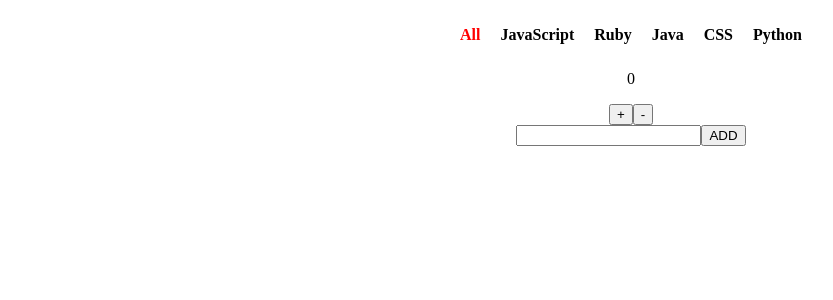
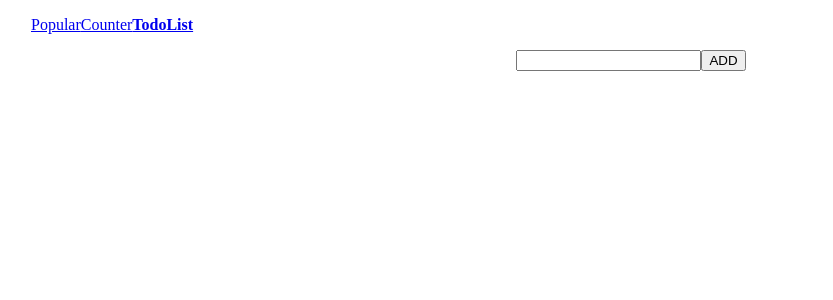
Before and after one commit to joeybuenosdias/popular, a React (Create React App) app: page /todolist in a window 1280 px wide. Shown: the top 300 px of the page, without its empty margins (9-842 px from the left). Built offline with nearby package versions, Linux system fonts and the light colour scheme.

Commit message:
added navbar and implemented rr

```diff
--- a/package.json
+++ b/package.json
@@ -4,7 +4,8 @@
   "private": true,
   "dependencies": {
     "react": "^15.6.1",
-    "react-dom": "^15.6.1"
+    "react-dom": "^15.6.1",
+    "react-router-dom": "^4.2.2"
   },
   "devDependencies": {
     "react-scripts": "1.0.11"
--- a/src/App.js
+++ b/src/App.js
@@ -1,17 +1,22 @@
 import React, { Component } from 'react';
 import './App.css';
+import Nav from './components/Nav';
 import Popular from './components/Popular';
 import Counter from './components/Counter';
 import TodoList from './components/TodoList';
+import {BrowserRouter, Route} from 'react-router-dom';
 
 class App extends Component {
   render() {
     return (
-      <div className="container">
-        <Popular />
-        <Counter />
-        <TodoList />
-      </div>
+      <BrowserRouter>
+        <div className="container">
+          <Nav />
+          <Route path='/popular' component={Popular} />
+          <Route path='/counter' component={Counter} />
+          <Route path='/todolist' component={TodoList} />
+        </div>
+      </BrowserRouter>
     );
   }
 }
--- /dev/null
+++ b/src/components/Nav.js
@@ -0,0 +1,26 @@
+import React from 'react';
+import {NavLink} from 'react-router-dom';
+
+const Nav = () => {
+  return (
+    <ul className='nav'>
+      <li>
+        <NavLink activeClassName='active' to='/popular'>
+          Popular
+        </NavLink>
+      </li>
+      <li>
+        <NavLink activeClassName='active' to='/counter'>
+          Counter
+        </NavLink>
+      </li>
+      <li>
+        <NavLink activeClassName='active' to='/todolist'>
+          TodoList
+        </NavLink>
+      </li>
+    </ul>
+  )
+}
+
+export default Nav;
--- a/src/components/TodoList.js
+++ b/src/components/TodoList.js
@@ -2,13 +2,17 @@ import React from 'react';
 
 class TodoList extends React.Component{
 
-  state = { todos: [] }
+  state = { todos: [], completed: false }
 
   addTodo = (e) => {
     e.preventDefault();
     let item = this.refs.task.value;
     this.setState({todos: [item, ...this.state.todos]})
     this.refs.form.reset();
+  }
+
+  toggleTodo = (e) => {
+    this.setState({ completed: !this.state.completed})
   }
 
 
@@ -23,7 +27,12 @@ class TodoList extends React.Component{
         <ul className='todolist'>
           {this.state.todos.map( (todo, index) => {
             return (
-              <li key={index}>{todo}</li>
+              <li
+                key={index}
+                onClick={this.toggleTodo}
+                >
+                {todo}
+              </li>
             )
           })}
         </ul>
--- a/src/index.css
+++ b/src/index.css
@@ -20,3 +20,11 @@ li{
 ul {
   padding: 0;
 }
+
+.nav {
+  display: flex;
+}
+
+.active{
+  font-weight: bold;
+}
```
Also changed, not shown: 1 other file (tests, documents, lock files or other folders).
